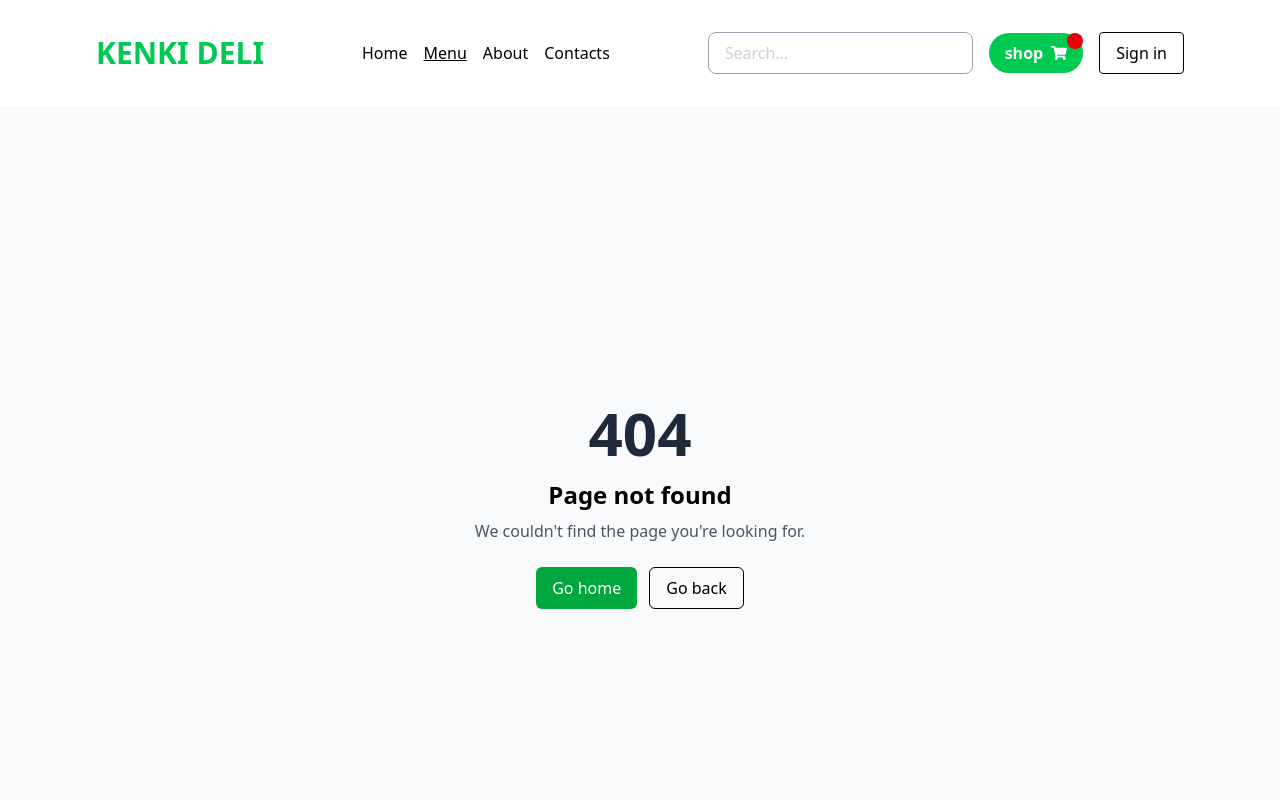
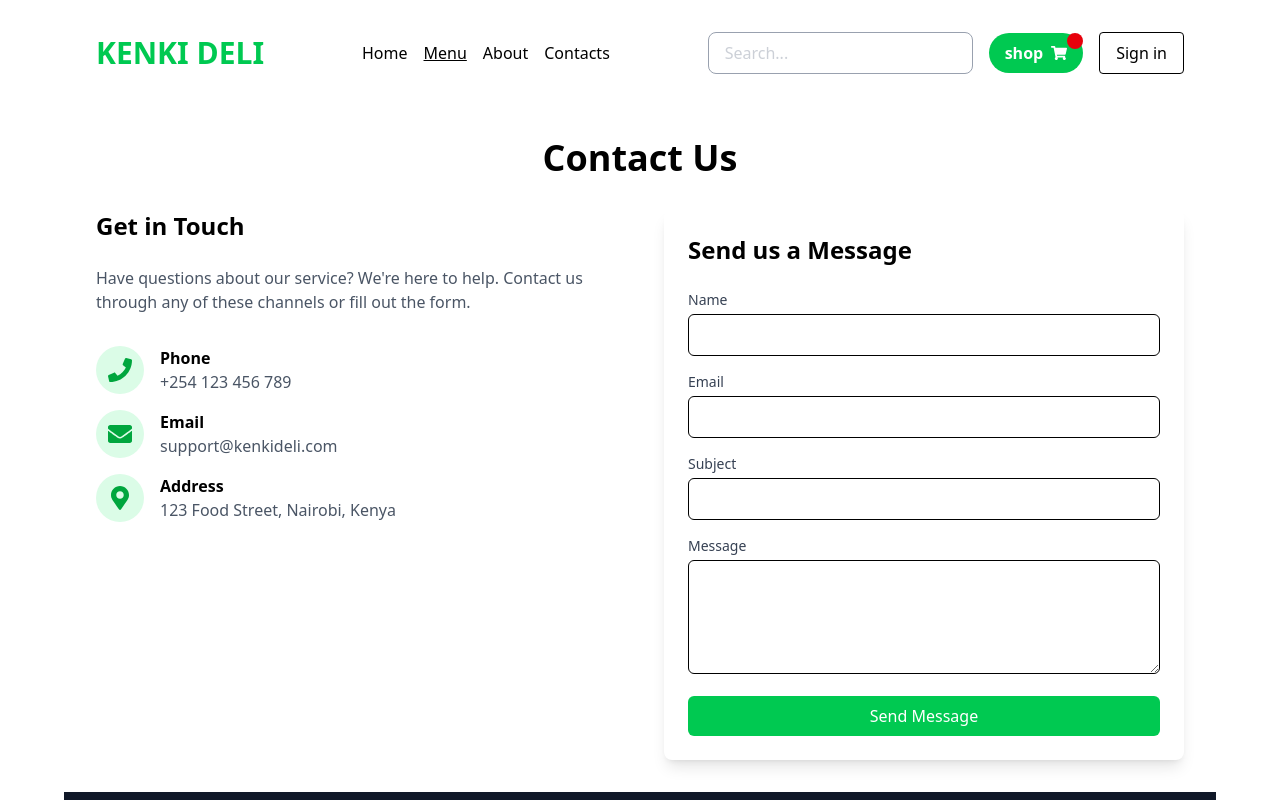
Before and after one commit to kennzuki/food-delivery-frontend, a React (Vite) app in the folder food-delivery-frontend/: page /contacts in a window 1280 px wide. Shown: the top 800 px of the page. Built offline with nearby package versions, Linux system fonts and the light colour scheme.

Commit message:
contact page with validation for contact form

```diff
--- a/food-delivery-frontend/src/App.tsx
+++ b/food-delivery-frontend/src/App.tsx
@@ -8,6 +8,7 @@ import Testimonials from './pages/Testimonials';
 import Menu from './pages/Menu';
 import Footer from './components/Footer';
 import About from './pages/About';
+import Contacts from './pages/Contacts';
 function App() {
   return (
     <div>
@@ -19,6 +20,7 @@ function App() {
         <Route path="/menu" element={<Menu/>} />
         <Route path="/testimonials" element={<Testimonials />} />
         <Route path="/about" element={<About />} />
+        <Route path="/contacts" element={<Contacts/>} />
         <Route path="*" element={<NotFound />} />
       </Routes>
       <Footer />
--- a/food-delivery-frontend/src/components/Navbar.tsx
+++ b/food-delivery-frontend/src/components/Navbar.tsx
@@ -46,7 +46,7 @@ const Navbar = () => {
           >
             about
           </Link>
-          <Link to='/contact'
+          <Link to='/contacts'
             onClick={() => setMenu('contact')}
             className={`hover:text-green-500 ${
               menu === 'contact' ? 'underline' : ''
@@ -107,7 +107,7 @@ const Navbar = () => {
           >
             about
           </Link>
-          <Link to='/contact'
+          <Link to='/contacts'
             onClick={() => {
               setMenu('contact');
               setIsOpen(false);
--- /dev/null
+++ b/food-delivery-frontend/src/pages/Contacts.tsx
@@ -0,0 +1,159 @@
+import { useForm } from 'react-hook-form';
+import { FaPhone, FaEnvelope, FaMapMarkerAlt } from 'react-icons/fa';
+import { contactForm } from '../types';
+import type { TContactSchemaType } from '../types';
+import { zodResolver } from '@hookform/resolvers/zod';
+
+type ContactFormData = {
+  name: string;
+  email: string;
+  subject: string;
+  message: string;
+}
+
+const Contacts = () => {
+  const {
+    register,
+    handleSubmit,
+    formState: { errors, isSubmitting },
+    reset,
+  } = useForm<TContactSchemaType>({
+    resolver: zodResolver(contactForm),
+  });
+
+  const onSubmit = async (data: ContactFormData) => {
+    // Simulate API call
+    await new Promise((resolve) => setTimeout(resolve, 1000));
+    console.log('Form submitted:', data);
+    reset();
+  };
+
+  return (
+    <div className="max-w-6xl mx-auto p-4 md:p-8">
+      <h1 className="text-4xl font-bold text-center mb-8">Contact Us</h1>
+
+      <div className="grid md:grid-cols-2 gap-12">
+        {/* Contact Information */}
+        <div className="space-y-8">
+          <div>
+            <h2 className="text-2xl font-semibold mb-6">Get in Touch</h2>
+            <p className="text-gray-600 mb-8">
+              Have questions about our service? We're here to help. Contact us through any of
+              these channels or fill out the form.
+            </p>
+          </div>
+
+          <div className="space-y-4">
+            <div className="flex items-center gap-4">
+              <div className="bg-green-100 p-3 rounded-full">
+                <FaPhone className="text-green-600 w-6 h-6" />
+              </div>
+              <div>
+                <h3 className="font-semibold">Phone</h3>
+                <p className="text-gray-600">+254 123 456 789</p>
+              </div>
+            </div>
+
+            <div className="flex items-center gap-4">
+              <div className="bg-green-100 p-3 rounded-full">
+                <FaEnvelope className="text-green-600 w-6 h-6" />
+              </div>
+              <div>
+                <h3 className="font-semibold">Email</h3>
+                <p className="text-gray-600">support@kenkideli.com</p>
+              </div>
+            </div>
+
+            <div className="flex items-center gap-4">
+              <div className="bg-green-100 p-3 rounded-full">
+                <FaMapMarkerAlt className="text-green-600 w-6 h-6" />
+              </div>
+              <div>
+                <h3 className="font-semibold">Address</h3>
+                <p className="text-gray-600">123 Food Street, Nairobi, Kenya</p>
+              </div>
+            </div>
+          </div>
+        </div>
+
+        {/* Contact Form */}
+        <div className="bg-white rounded-lg shadow-lg p-6">
+          <h2 className="text-2xl font-semibold mb-6">Send us a Message</h2>
+          <form onSubmit={handleSubmit(onSubmit)} className="space-y-4">
+            <div>
+              <label className="block text-sm font-medium text-gray-700 mb-1">
+                Name
+              </label>
+              <input
+                type="text"
+                {...register('name', { required: 'Name is required' })}
+                className="w-full px-4 py-2 border rounded-md focus:ring-2 focus:ring-green-500 focus:border-transparent"
+              />
+              {errors.name && (
+                <p className="text-red-500 text-sm mt-1">{errors.name.message}</p>
+              )}
+            </div>
+
+            <div>
+              <label className="block text-sm font-medium text-gray-700 mb-1">
+                Email
+              </label>
+              <input
+                type="email"
+                {...register('email', {
+                  required: 'Email is required',
+                  pattern: {
+                    value: /^[A-Z0-9._%+-]+@[A-Z0-9.-]+\.[A-Z]{2,}$/i,
+                    message: 'Invalid email address'
+                  }
+                })}
+                className="w-full px-4 py-2 border rounded-md focus:ring-2 focus:ring-green-500 focus:border-transparent"
+              />
+              {errors.email && (
+                <p className="text-red-500 text-sm mt-1">{errors.email.message}</p>
+              )}
+            </div>
+
+            <div>
+              <label className="block text-sm font-medium text-gray-700 mb-1">
+                Subject
+              </label>
+              <input
+                type="text"
+                {...register('subject', { required: 'Subject is required' })}
+                className="w-full px-4 py-2 border rounded-md focus:ring-2 focus:ring-green-500 focus:border-transparent"
+              />
+              {errors.subject && (
+                <p className="text-red-500 text-sm mt-1">{errors.subject.message}</p>
+              )}
+            </div>
+
+            <div>
+              <label className="block text-sm font-medium text-gray-700 mb-1">
+                Message
+              </label>
+              <textarea
+                {...register('message', { required: 'Message is required' })}
+                rows={4}
+                className="w-full px-4 py-2 border rounded-md focus:ring-2 focus:ring-green-500 focus:border-transparent"
+              />
+              {errors.message && (
+                <p className="text-red-500 text-sm mt-1">{errors.message.message}</p>
+              )}
+            </div>
+
+            <button
+              type="submit"
+              disabled={isSubmitting}
+              className="w-full bg-green-500 text-white py-2 px-4 rounded-md hover:bg-green-600 transition-colors disabled:opacity-50"
+            >
+              {isSubmitting ? 'Sending...' : 'Send Message'}
+            </button>
+          </form>
+        </div>
+      </div>
+    </div>
+  );
+};
+
+export default Contacts;
--- a/food-delivery-frontend/src/types.ts
+++ b/food-delivery-frontend/src/types.ts
@@ -26,3 +26,12 @@ export const formSchema = z.object({
 });
 
 export type TFormSchemaType = z.infer<typeof formSchema>;
+
+export const contactForm= z.object({
+  name: z.string().min(1, { message: 'Name is required' }),
+  email: z.string().min(1, { message: 'Email is required' }),
+  subject: z.string().min(1, { message: 'Subject is required' }),
+  message: z.string().min(1, { message: 'Message is required' }),
+});
+
+export type TContactSchemaType = z.infer<typeof contactForm>;
```
